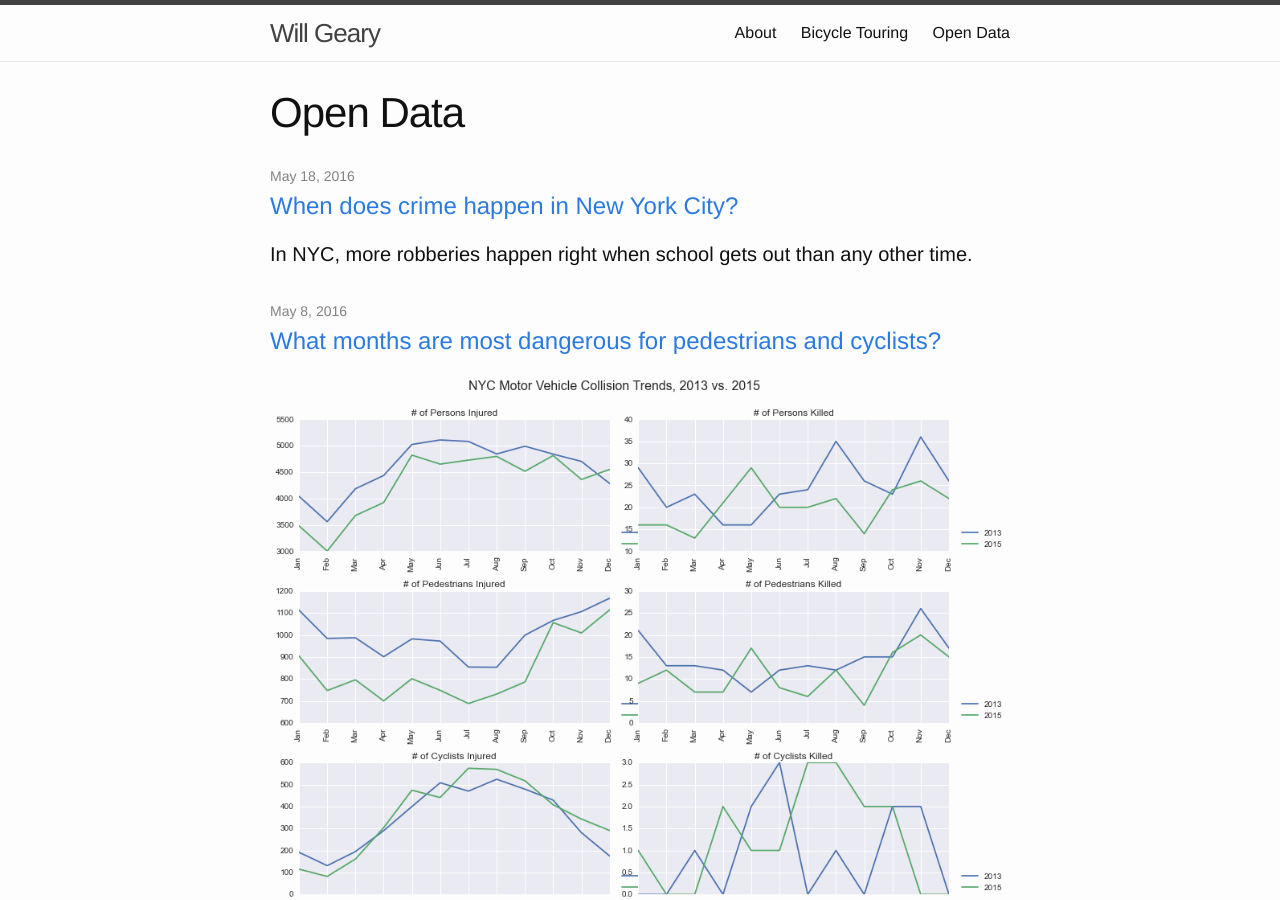
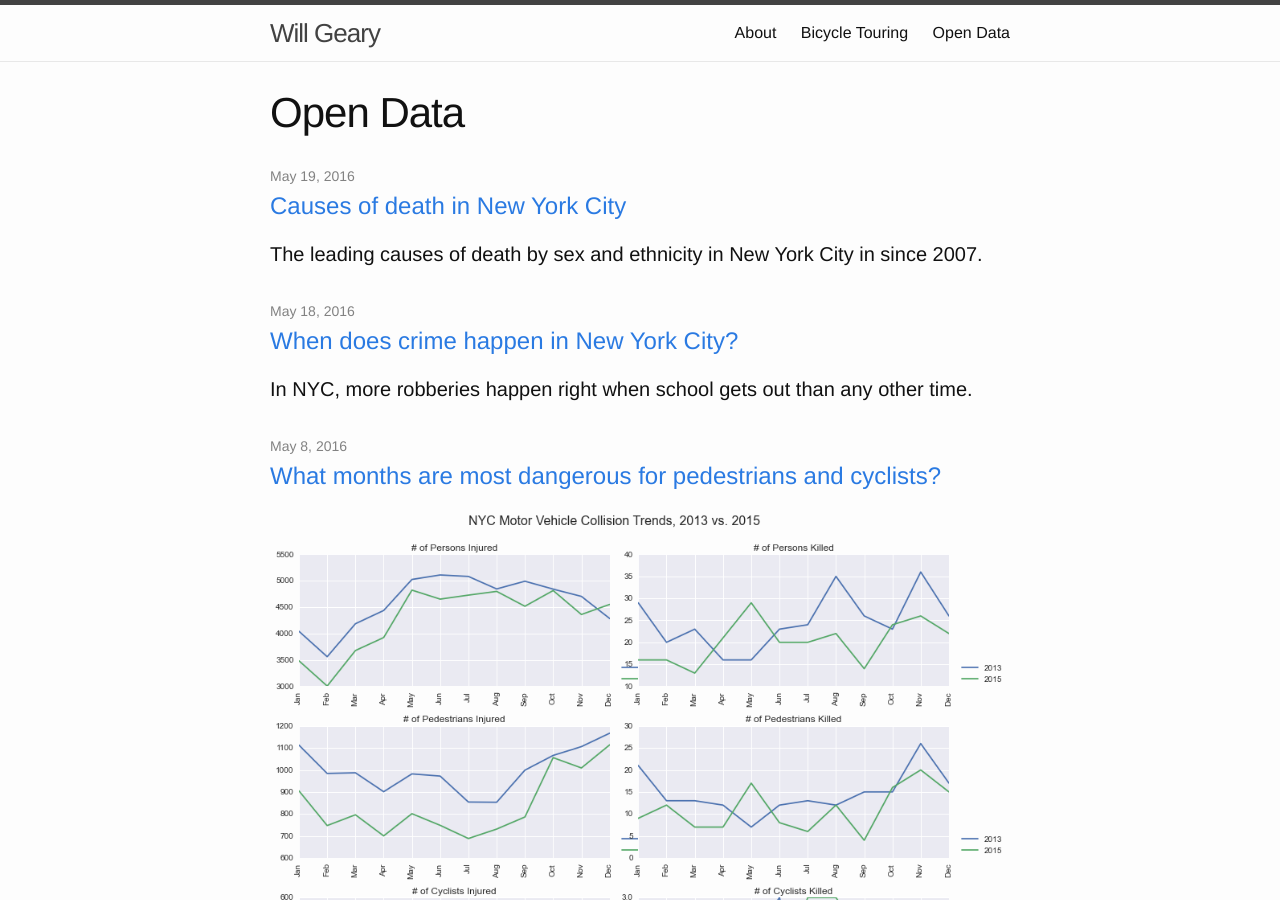
Before and after one commit to willgeary/willgeary.github.io, a Jekyll site: the page built from data.md, in a window 1280 px wide and 900 px high. Built offline with Jekyll 4.4.1, drawn with Linux system fonts in a browser that asks for light colours; nearby versions of some CDN libraries; some of the changed lines change nothing that is shown.

Commit message:
save my work

```diff
--- a/_posts/2016-05-20-causes-of-death-in-new-york.markdown
+++ b/_posts/2016-05-20-causes-of-death-in-new-york.markdown
@@ -1,3 +1,4 @@
+---
 layout: post
 title:  "Causes of death in New York City"
 date:   2016-05-19 17:15:14 -0400
@@ -8,10 +9,92 @@
 The Department of Health and Mental Hygiene (DOHMH) publishes its data on the leading causes of death in New York City from 2007 through 2011. You may view the data set on [NYC OpenData](https://data.cityofnewyork.us/Health/New-York-City-Leading-Causes-of-Death/jb7j-dtam).
 
 This is what it looks like:
+
 ![fig]({{ site.url }}/assets/2016-05-19-fig2.png)
 
+Let's see what this data tells us about health and death in New York City.
 
+**A few data requests for the DOHMH:**
+* DATE: Please include the dates of each death, rather than simply the year.
+*HOSPITAL: Please include the address of the hospital where each individual passed away or was taken.
+*AGE: Please include the age of individual at their time of birth.
 
+With data requested above, we may be able to better understand the geography of health in New York City.
+
+Below, let's use Python and several of its popular libraries to load, clean and explore the data.
+
+## Set up the environment
+Import the necessary libraries.
+
+{% highlight python %}
+from datetime import datetime
+from IPython.display import Image
+import matplotlib.pyplot as plt
+import matplotlib.dates as mdates
+import matplotlib
+import numpy as np
+import os
+import pandas as pd
+import seaborn as sns
+%matplotlib inline
+{% endhighlight %}
+
+Set some visual parameters.
+
+{% highlight python %}
+# Bigger font sizes for plots
+matplotlib.rcParams.update({'font.size': 32})
+matplotlib.rc('xtick', labelsize=16)
+matplotlib.rc('ytick', labelsize=12)
+matplotlib.rc('labelsize: large')
+
+# Do not truncate dataframe displays up to 500 columns
+pd.set_option('display.max_columns', 500)
+{% endhighlight %}
+
+## Load the raw data
+
+Download the csv directly from the NYC Open Data site and load it into a data frame.
+
+{% highlight python %}
+# Upload image
+url = 'https://data.cityofnewyork.us/api/views/jb7j-dtam/rows.csv?accessType=DOWNLOAD'
+raw_data = pd.read_csv(url)
+{% endhighlight %}
+
+Preview the DataFrame and see what dtypes its columns are.
+
+{% highlight python %}
+raw_data.head()
+raw_data.dtypes
+{% endhighlight %}
+
+## Clean the data
+Assign the raw_data to a new DataFrame for cleaning.
+
+{% highlight python %}
+df = raw_data
+{% endhighlight %}
+
+Convert columns to their appropriate dtypes. We'll want Ethnicity, Sex and Cause of Death to be categorical.
+{% highlight python %}
+# Convert categorical columns to categories
+df['Ethnicity'] = df['Ethnicity'].astype('category')
+df['Sex'] = df['Sex'].astype('category')
+df['Cause of Death'] = df['Cause of Death'].astype('category')
+
+# Convert Percent column to an actual percent
+df['Percent'] = df['Percent']/100
+{% endhighlight %}
+
+Sort the data chronologically.
+{% highlight python %}
+# Sort by year
+df.sort_values(by='Year', inplace=True)
+
+# Reset index
+df.reset_index(drop=True, inplace=True)
+{% endhighlight %}
 
 
 Why do did fewer people die in 2011 than 2007?
```
